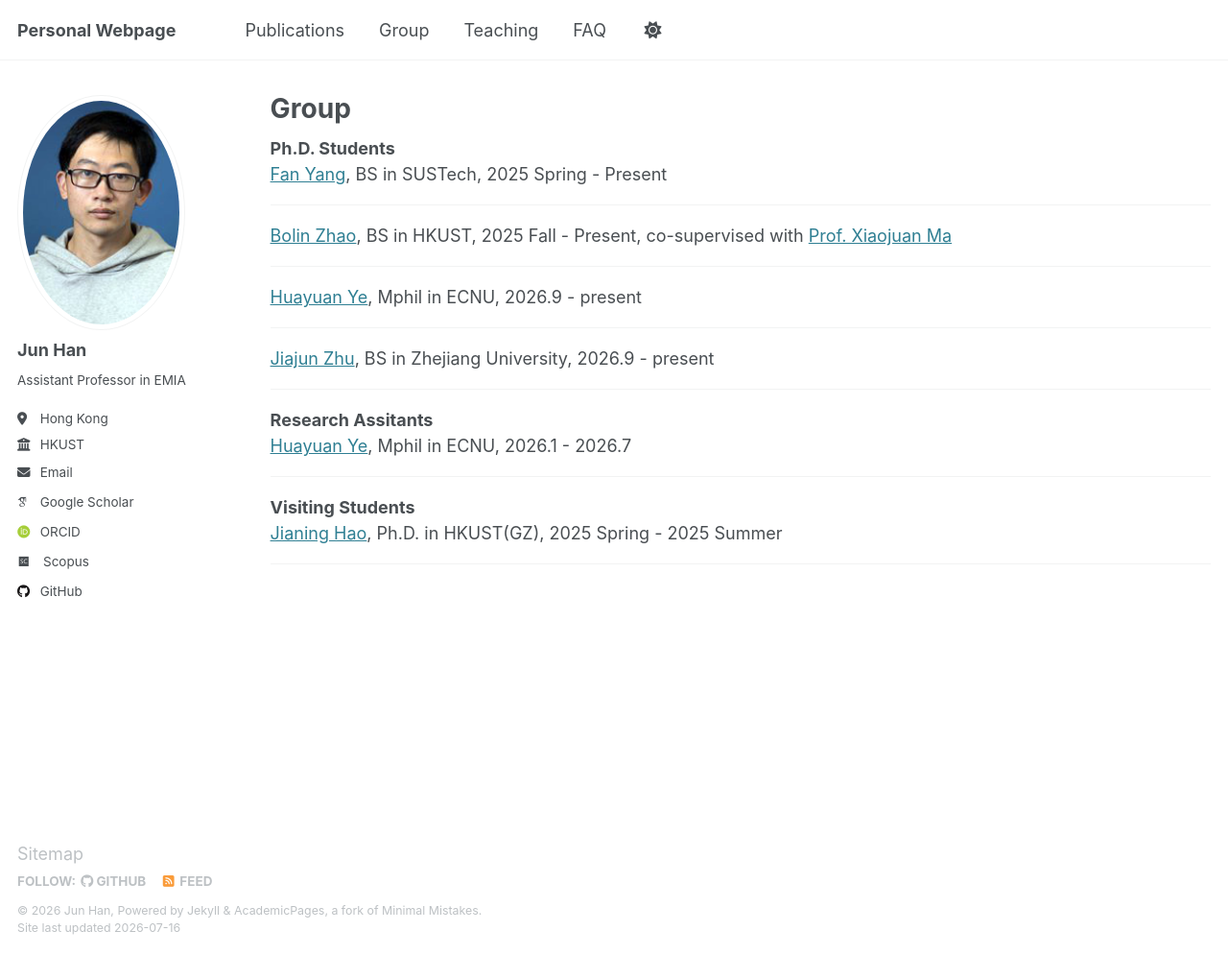
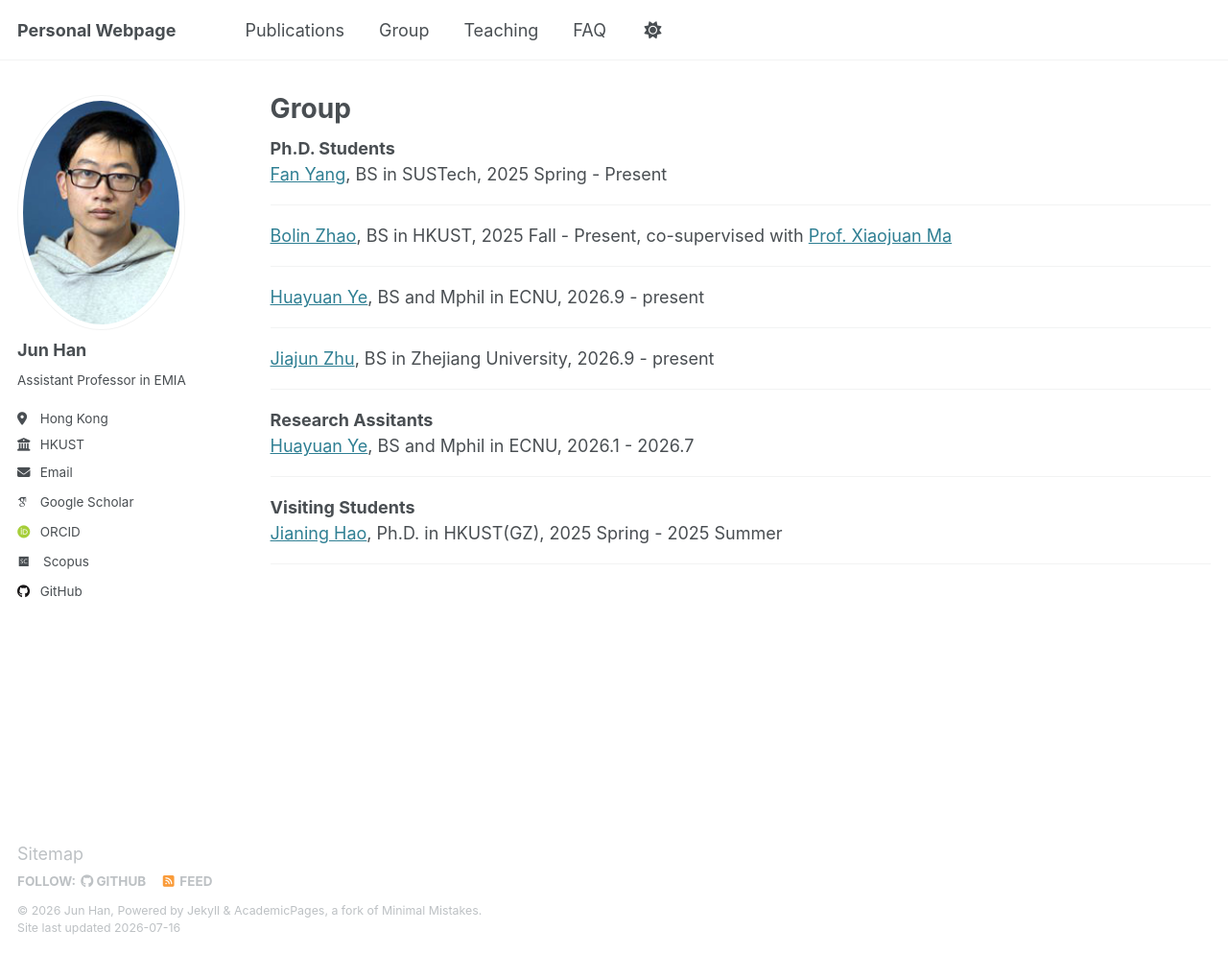
Before and after one commit to stevenhan1991/stevenhan1991.github.io, a Jekyll site: the page built from _pages/group.md, in a window 1280 px wide and 995 px high. Shown: the whole window at 96% size. Built offline with Jekyll 4.4.1, drawn with Linux system fonts in a browser that asks for light colours; some web fonts are replaced.

Commit message:
Update group.md

```diff
--- a/_pages/group.md
+++ b/_pages/group.md
@@ -21,7 +21,7 @@ redirect_from:
 
    <hr>
    <div class="text">
-    <div class="title"><a href="https://huayuan.info/">Huayuan Ye</a>, Mphil in ECNU, 2026.9 - present </div>
+    <div class="title"><a href="https://huayuan.info/">Huayuan Ye</a>, BS and Mphil in ECNU, 2026.9 - present </div>
    <hr>
 
   <div class="text">
@@ -31,7 +31,7 @@ redirect_from:
 
   <b> Research Assitants   </b>
   <div class="text">
-    <div class="title"><a href="https://huayuan.info/">Huayuan Ye</a>, Mphil in ECNU, 2026.1 - 2026.7 </div>
+    <div class="title"><a href="https://huayuan.info/">Huayuan Ye</a>, BS and Mphil in ECNU, 2026.1 - 2026.7 </div>
    <hr>
 
  <b> Visiting Students </b>
```
